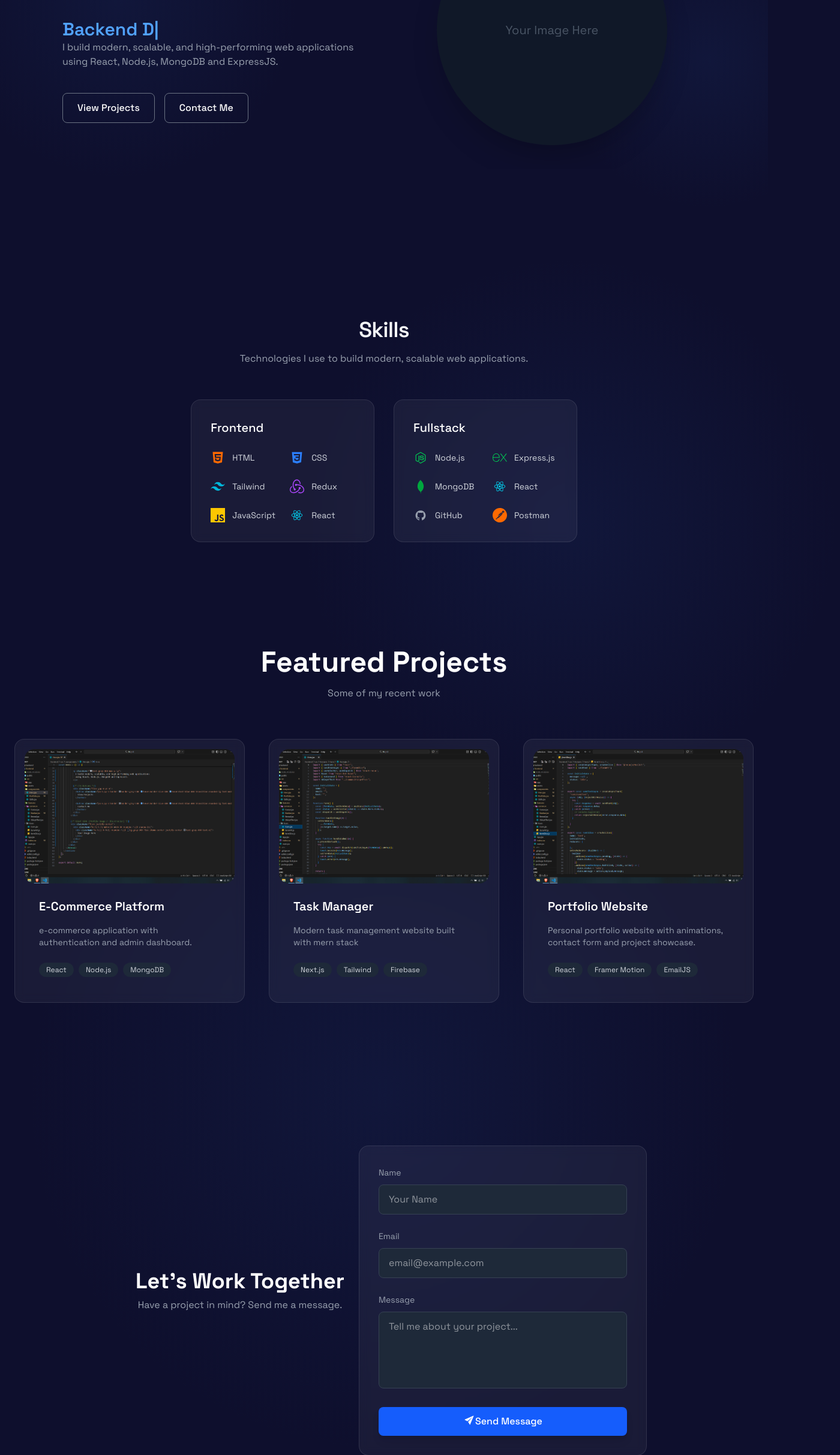
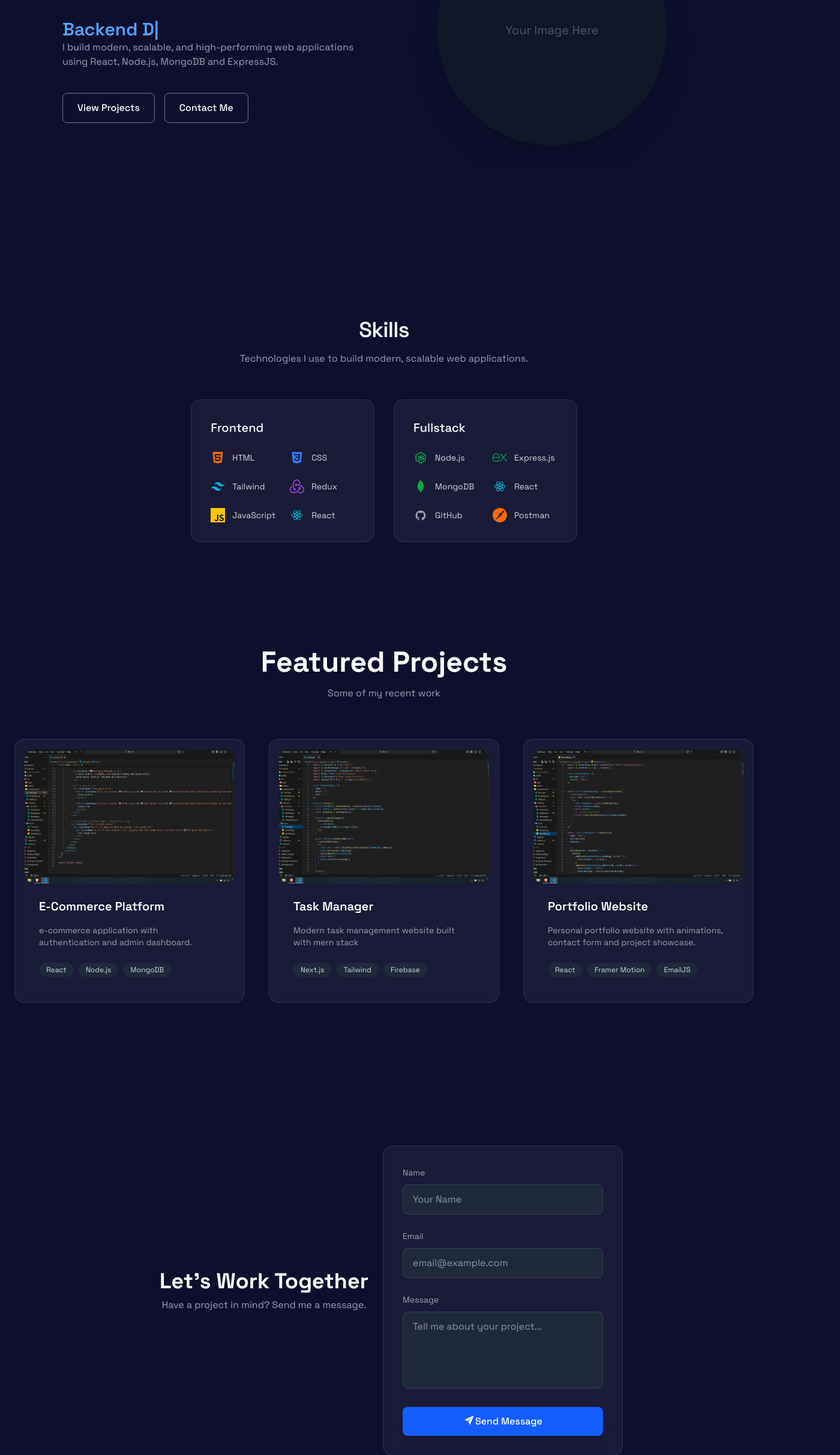
Before and after one commit to arafat-ynwa/Portfolio-vite-tailwind, a React app in the folder frontend/: page / in a window 1280 px wide. Shown: the part 374-2800 px from the top of the page at 60% size, 1400 px wide, since content can reach past the window. Built offline with nearby package versions, Linux system fonts and the light colour scheme; the HTML template or start-up script is replaced by a standard one.

Commit message:
UI Fixes

```diff
--- a/frontend/src/components/Hero.jsx
+++ b/frontend/src/components/Hero.jsx
@@ -6,8 +6,8 @@ const Hero = () => {
   return (
     <section className="relative w-full max-w-dvw min-h-screen  text-white flex items-center justify-center mt-32 md:mt-6 overflow-hidden">
       {/* Shiny Orbs */}
-      <ShinyEffect top={50} left={-100} size={600} />
-      <ShinyEffect top={200} right={-150} size={500} />
+      {/* <ShinyEffect top={50} left={-100} size={600} /> */}
+      {/* <ShinyEffect top={200} right={-150} size={500} /> */}
 
       <Reveal>
         <div className=" max-w-7xl mx-auto md:px-12 grid md:grid-cols-2 gap-12 items-center py-10 px-10">
--- a/frontend/src/components/Skills.jsx
+++ b/frontend/src/components/Skills.jsx
@@ -53,7 +53,7 @@ const Skills = () => {
       id="skills"
       className="max-w-5xl mx-auto px-6 py-20 text-gray-100 flex flex-col md:flex-row justify-center items-center"
     >
-      <ShinyEffect top={800} left={500} size={900} />
+      {/* <ShinyEffect top={800} left={500} size={900} /> */}
 
 
       <Reveal>
--- a/frontend/src/features/common/ShinyEffect.jsx
+++ b/frontend/src/features/common/ShinyEffect.jsx
@@ -1,5 +1,5 @@
 
-function ShinyEffect({ left, right, top, size = 500 }) {
+function ShinyEffect({ left, right, top, size }) {
   const positionStyles = {
     top: `${top}px`,
     width: `${size}px`,
--- a/frontend/src/features/form/Form.jsx
+++ b/frontend/src/features/form/Form.jsx
@@ -39,7 +39,7 @@ function Form() {
       className="min-h-screen flex flex-col md:flex-row items-center justify-center px-6 py-20 "
       id="contact"
     > {/* Heading */}
-      <ShinyEffect top={1600} left={40} size={1200} />
+      {/* <ShinyEffect top={1600} left={40} size={1200} /> */}
 
         <div className="text-center mb-8 px-6 py-20">
           <h2 className="text-3xl md:text-4xl font-bold text-white">
@@ -52,7 +52,7 @@ function Form() {
       <div className="p-8 rounded-2xl border border-white/10
                          bg-white/5 backdrop-blur-sm
                          hover:border-white/20 hover:bg-white/10
-                         transition-all duration-300 w-120">
+                         transition-all duration-300 w-full max-w-100 md:w-120">
 
 
 
```
